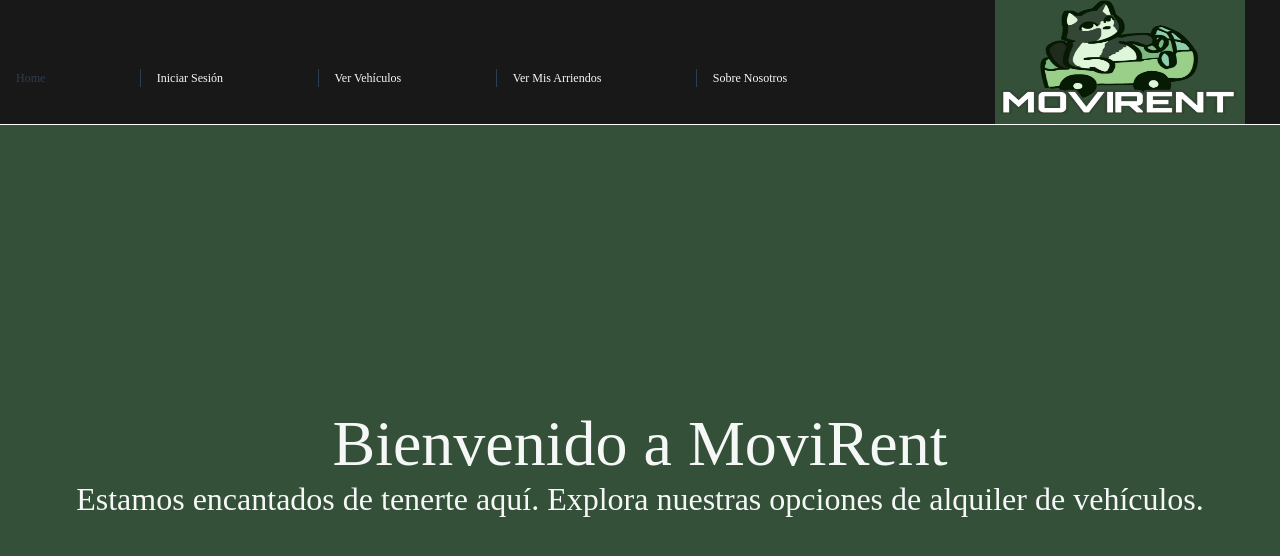
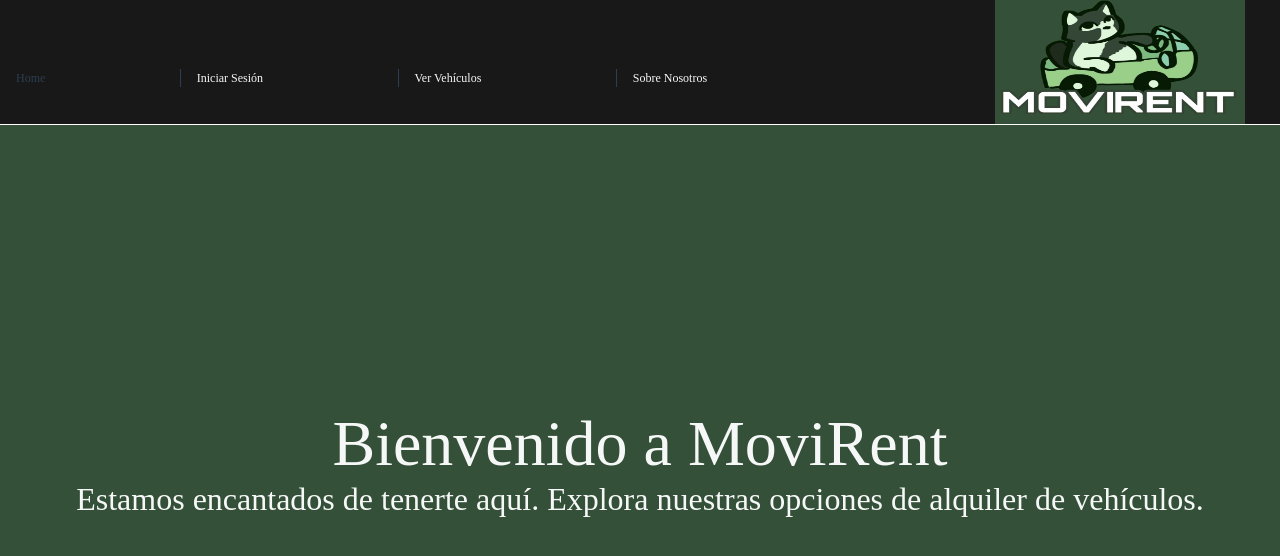
Before and after one commit to NelsonCereno/Proyecto-Fingeso-MoviRent-WebApp, a Vue app in the folder MoviRent-WebAppFrontend/MoviRent/: page / in a window 1280 px wide. Shown: the top 556 px of the page. Built offline with nearby package versions, Linux system fonts and the light colour scheme.

Commit message:
Update App.vue
commit de juanfra que no pudo comitear porque es mi regalo de navidad, gracias

```diff
--- a/MoviRent-WebAppFrontend/MoviRent/src/App.vue
+++ b/MoviRent-WebAppFrontend/MoviRent/src/App.vue
@@ -32,7 +32,7 @@ const cerrarSesion = () => {
         <RouterLink v-if="usuario?.role === 'ADMINISTRADOR'" to="/crear-vehiculo">Crear Vehículo</RouterLink>
         <RouterLink v-if="usuario?.role === 'ADMINISTRADOR'" to="/arriendos">Ver Todos Los Arriendos</RouterLink>
         <RouterLink to="/vehiculos">Ver Vehículos</RouterLink>
-        <RouterLink to="/misArriendos">Ver Mis Arriendos</RouterLink>
+        <RouterLink v-if="usuario?.role === 'ADMINISTRADOR' || usuario?.role === 'CLIENTE'"to="/misArriendos">Ver Mis Arriendos</RouterLink>
         <RouterLink to="/sobreNosotros">Sobre Nosotros</RouterLink>
 
         <div class="nav-links">
```
